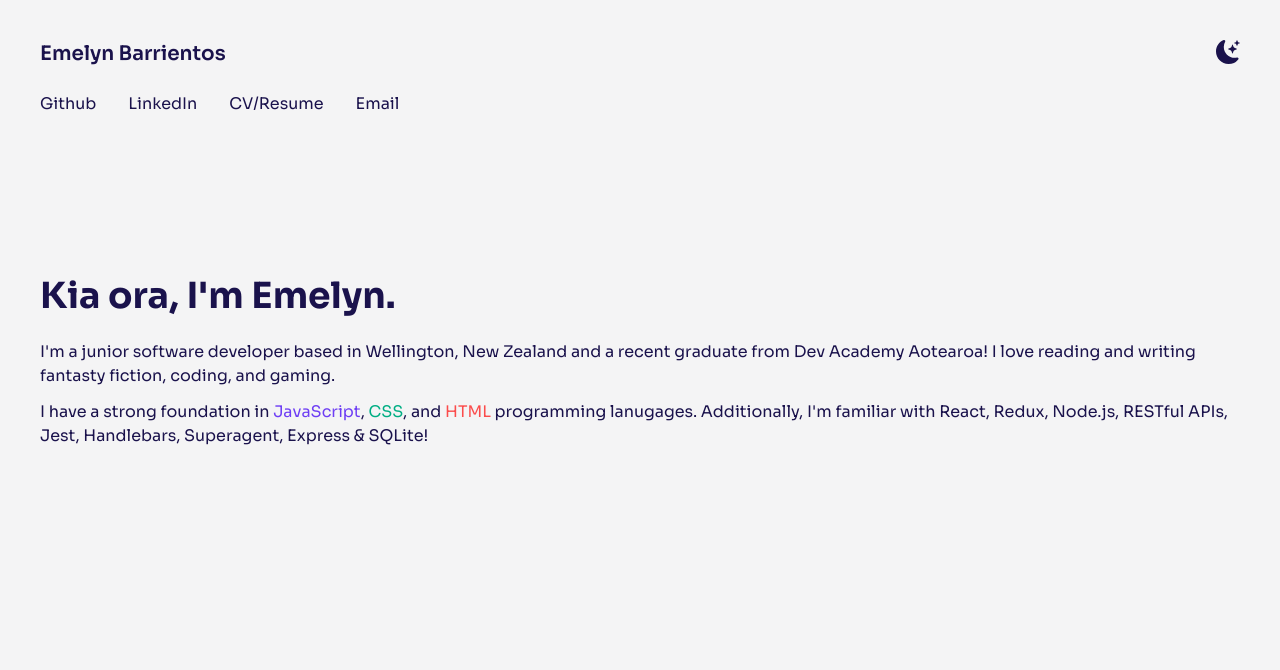
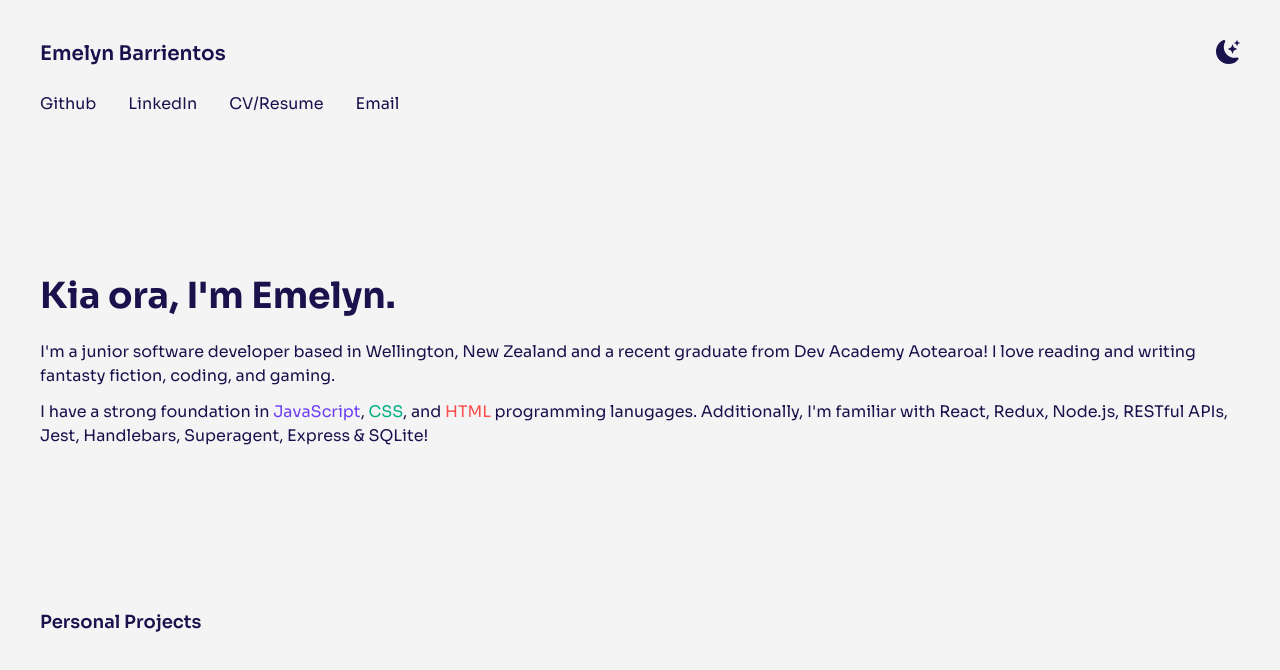
Before and after one commit to emelyn-barrientos/emelyn-barrientos-portfolio, a Next.js app: page / in a window 1280 px wide. Shown: the top 670 px of the page. Built offline with nearby package versions, Linux system fonts and the light colour scheme.

Commit message:
Add <h3> for section heading

```diff
--- a/pages/index.js
+++ b/pages/index.js
@@ -58,14 +58,14 @@
           </nav>
         </section>
 
-        <section>
+        <section className="mb-40">
           <h2 className="text-4xl font-bold mb-6">Kia ora, I'm Emelyn.</h2>
           <p className="mb-3">
             I'm a junior software developer based in Wellington, New Zealand and
             a recent graduate from Dev Academy Aotearoa! I love reading and
             writing fantasty fiction, coding, and gaming.
           </p>
-          <p className="mb-3">
+          <p>
             I have a strong foundation in{' '}
             <span className="text-accent-violet">JavaScript</span>,{' '}
             <span className="text-accent-green">CSS</span>, and{' '}
@@ -74,6 +74,10 @@
             Jest, Handlebars, Superagent, Express & SQLite!
           </p>
         </section>
+
+        <section>
+          <h3 className="text-lg font-semibold">Personal Projects</h3>
+        </section>
       </main>
     </div>
   )
```
